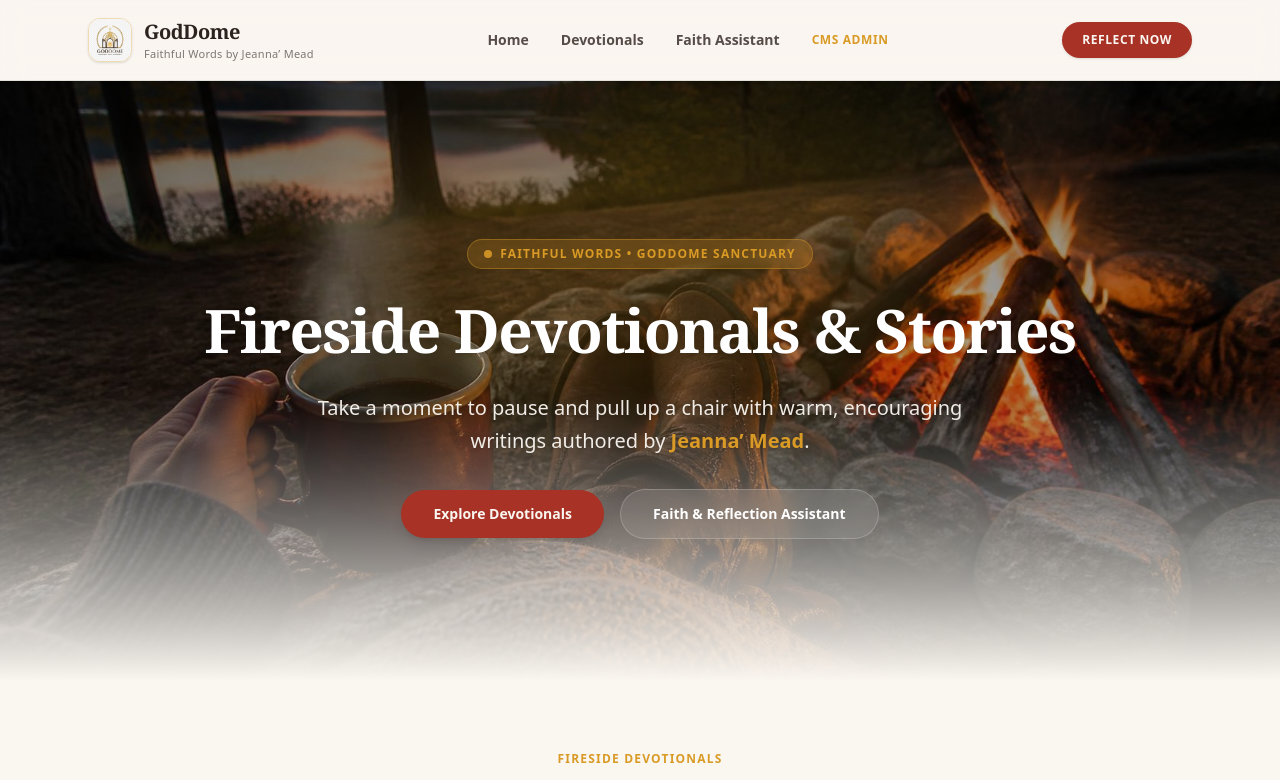
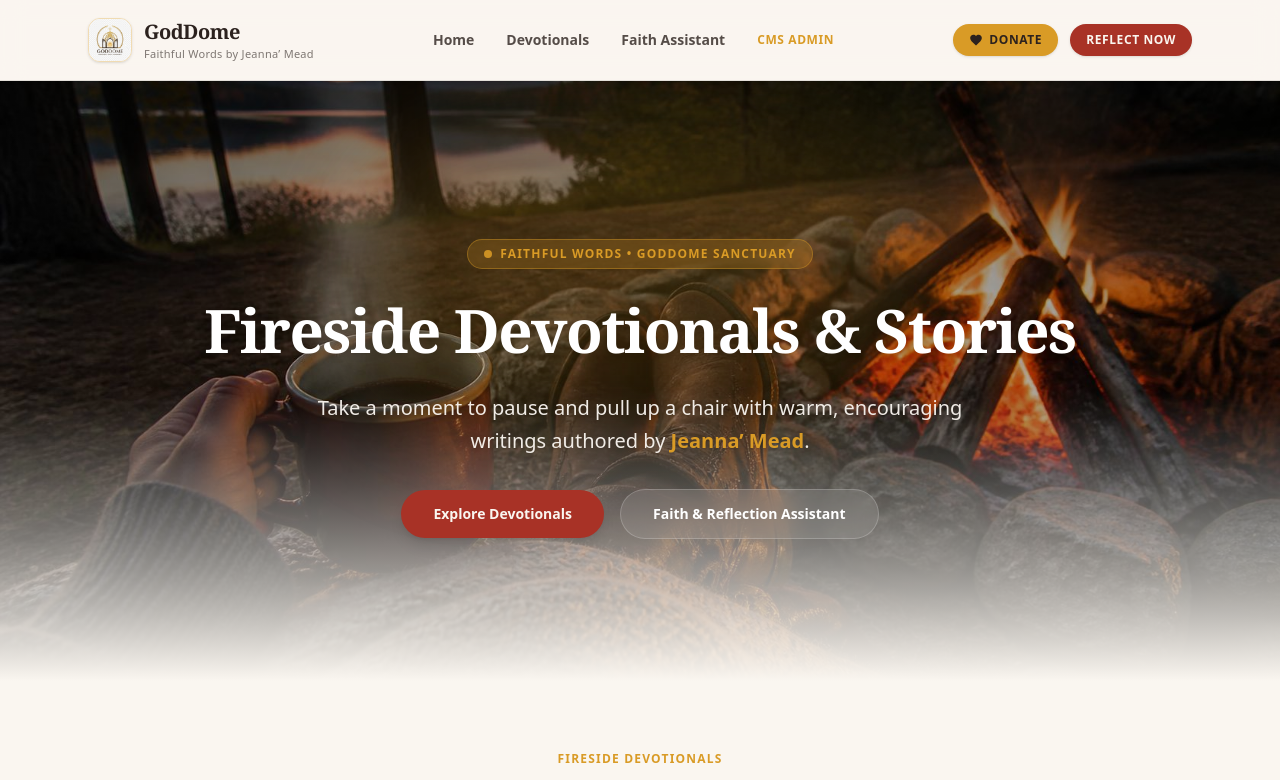
Before and after one commit to jeffryj11/goddome, a Next.js app: page / in a window 1280 px wide. Shown: the top 780 px of the page. Built offline with nearby package versions, Linux system fonts and the light colour scheme; no server answers.

Commit message:
Add PayPal Donate buttons to Navbar header and story page footer callout

```diff
--- a/app/stories/[id]/page.tsx
+++ b/app/stories/[id]/page.tsx
@@ -30,6 +30,8 @@ export default async function StoryPage({ params }: { params: Promise<{ id: stri
   } catch (e) {
     notFound();
   }
+
+  const paypalUrl = process.env.NEXT_PUBLIC_PAYPAL_DONATE_URL || 'https://www.paypal.com/donate';
 
   return (
     <article className="min-h-screen bg-[#FAF6F0] text-[#2C221E] py-16 px-6 sm:px-12">
@@ -74,21 +76,34 @@ export default async function StoryPage({ params }: { params: Promise<{ id: stri
           dangerouslySetInnerHTML={{ __html: story.contentHtml }}
         />
 
-        {/* Story Footer Sign-off */}
+        {/* Story Footer Sign-off & Donation Callout */}
         <footer className="mt-16 pt-8 border-t border-[#2C221E]/15 text-center">
           <div className="bg-[#FAF6F0] border border-[#2C221E]/10 rounded-2xl p-8 shadow-sm">
-            <h3 className="font-serif text-xl font-bold text-[#2C221E] mb-2">
+            <h3 className="font-serif text-2xl font-bold text-[#2C221E] mb-2">
               Thank you for resting a while at GodDome
             </h3>
             <p className="text-sm text-[#2C221E]/70 mb-6 max-w-md mx-auto">
-              If this message encouraged you today, feel free to share it with someone who might need a quiet word of grace.
+              If this message encouraged you today, feel free to share it with someone who might need a quiet word of grace, or support our non-profit ministry.
             </p>
-            <Link
-              href="/"
-              className="inline-block px-6 py-2.5 bg-[#A83226] hover:bg-[#8f2a20] text-[#FAF6F0] text-sm font-medium rounded-full transition-colors"
-            >
-              Read More Devotionals
-            </Link>
+            <div className="flex flex-col sm:flex-row items-center justify-center gap-4">
+              <Link
+                href="/"
+                className="px-6 py-3 bg-[#A83226] hover:bg-[#8f2a20] text-[#FAF6F0] text-sm font-semibold rounded-full shadow-sm transition-all transform hover:-translate-y-0.5 w-full sm:w-auto"
+              >
+                Read More Devotionals
+              </Link>
+              <a
+                href={paypalUrl}
+                target="_blank"
+                rel="noopener noreferrer"
+                className="px-6 py-3 bg-[#D99B26] hover:bg-[#c28a21] text-[#2C221E] text-sm font-semibold rounded-full shadow-sm transition-all transform hover:-translate-y-0.5 inline-flex items-center justify-center gap-2 w-full sm:w-auto"
+              >
+                <svg className="w-4 h-4 fill-current text-[#2C221E]" viewBox="0 0 24 24">
+                  <path d="M12 21.35l-1.45-1.32C5.4 15.36 2 12.28 2 8.5 2 5.42 4.42 3 7.5 3c1.74 0 3.41.81 4.5 2.09C13.09 3.81 14.76 3 16.5 3 19.58 3 22 5.42 22 8.5c0 3.78-3.4 6.86-8.55 11.54L12 21.35z"/>
+                </svg>
+                Donate via PayPal
+              </a>
+            </div>
           </div>
         </footer>
       </div>
--- a/components/Navbar.tsx
+++ b/components/Navbar.tsx
@@ -1,6 +1,8 @@
 import Link from 'next/link';
 
 export default function Navbar() {
+  const paypalUrl = process.env.NEXT_PUBLIC_PAYPAL_DONATE_URL || 'https://www.paypal.com/donate';
+
   return (
     <nav className="sticky top-0 z-40 bg-[#FAF6F0]/90 backdrop-blur-md border-b border-[#2C221E]/10 shadow-sm">
       <div className="max-w-6xl mx-auto px-6 h-20 flex items-center justify-between">
@@ -39,11 +41,23 @@ export default function Navbar() {
           </Link>
         </div>
 
-        {/* CTA Button */}
-        <div>
+        {/* Action Buttons */}
+        <div className="flex items-center space-x-3">
+          <a
+            href={paypalUrl}
+            target="_blank"
+            rel="noopener noreferrer"
+            className="inline-flex items-center gap-1.5 px-4 py-2 rounded-full text-xs font-bold uppercase tracking-wider bg-[#D99B26] hover:bg-[#c28a21] text-[#2C221E] shadow-sm transition-all transform hover:-translate-y-0.5"
+            title="Donate to GodDome Non-Profit"
+          >
+            <svg className="w-3.5 h-3.5 fill-current" viewBox="0 0 24 24">
+              <path d="M12 21.35l-1.45-1.32C5.4 15.36 2 12.28 2 8.5 2 5.42 4.42 3 7.5 3c1.74 0 3.41.81 4.5 2.09C13.09 3.81 14.76 3 16.5 3 19.58 3 22 5.42 22 8.5c0 3.78-3.4 6.86-8.55 11.54L12 21.35z"/>
+            </svg>
+            Donate
+          </a>
           <a
             href="#assistant"
-            className="inline-flex items-center px-5 py-2.5 rounded-full text-xs font-bold uppercase tracking-wider bg-[#A83226] hover:bg-[#8f2a20] text-[#FAF6F0] shadow-sm transition-all transform hover:-translate-y-0.5"
+            className="hidden sm:inline-flex items-center px-4 py-2 rounded-full text-xs font-bold uppercase tracking-wider bg-[#A83226] hover:bg-[#8f2a20] text-[#FAF6F0] shadow-sm transition-all transform hover:-translate-y-0.5"
           >
             Reflect Now
           </a>
--- a/tina/__generated__/client.ts
+++ b/tina/__generated__/client.ts
@@ -1,4 +1,4 @@
 import { createClient } from "tinacms/dist/client";
 import { queries } from "./types.js";
-export const client = createClient({ cacheDir: 'C:/Users/jeff/.gemini/antigravity/scratch/goddome/tina/__generated__/.cache/1785692838977', url: 'http://localhost:4001/graphql', token: '', queries,  });
+export const client = createClient({ cacheDir: 'C:/Users/jeff/.gemini/antigravity/scratch/goddome/tina/__generated__/.cache/1785694039605', url: 'http://localhost:4001/graphql', token: '', queries,  });
 export default client;
```
